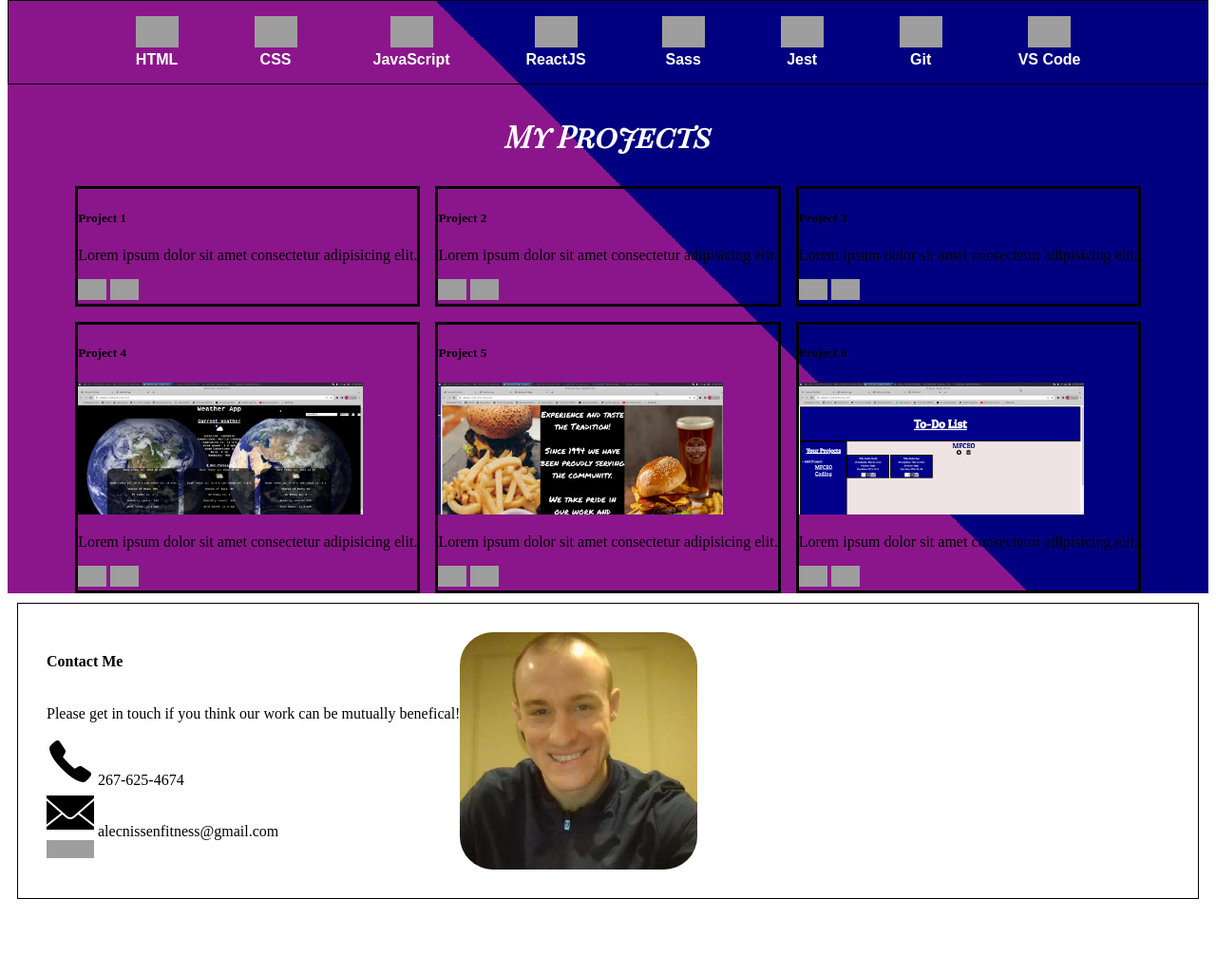
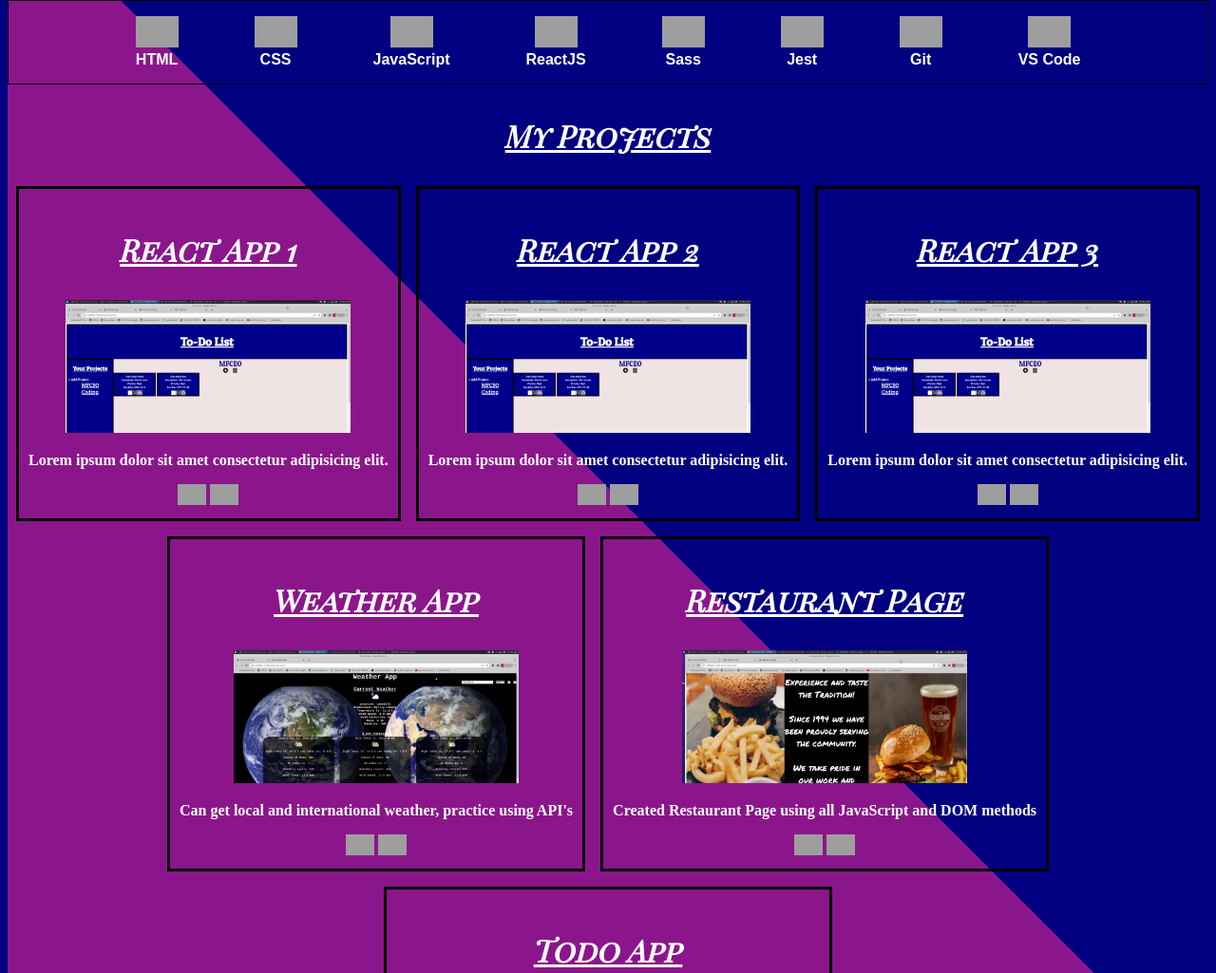
Before and after one commit to alecnissen/Personal-Portfolio-1, a plain HTML site: page index.html in a window 1280 px wide. Shown: the part 1139-2164 px from the top of the page at 95% size. Before the commit the page ends 2096 px from the top, so only its background shows below. Drawn offline with Linux system fonts and the light colour scheme; grey boxes are pictures that could not be loaded.

Commit message:
began adding in project cards including screenshot of old projects and editing text within the project cards, now going back to fix header layout, I want to try to possibly have description/header text on left and profile picture on right, saving work before starting

```diff
--- a/index.html
+++ b/index.html
@@ -28,7 +28,7 @@
 
     <main>
 
-        <h3>My Skills</h3>
+        <h3 class="my-skills-header">My Skills</h3>
         <div class="skills-list">
             <ul>
                 <li>Team Player</li>
@@ -80,10 +80,11 @@
 
     </div>
 
-        <h3>My Projects</h3>
+        <h3 class="my-projects-header-main">My Projects</h3>
         <div class="projects-section-container">
             <div class="project-1-card project-cards">
-                <h5>Project 1</h5>
+                <h3>React App 1</h3>
+                <img src="Images/todo-list-preview-test.png" style="width: 300px">
                 <p>Lorem ipsum dolor sit amet consectetur adipisicing elit.</p>
             <img src="https://cdn.jsdelivr.net/gh/devicons/devicon/icons/devicon/devicon-original.svg" / width="30px">
             <img src="https://cdn.jsdelivr.net/gh/devicons/devicon/icons/github/github-original.svg" / width="30px">
@@ -91,39 +92,42 @@
 
             </div>
             <div class="project-2-card project-cards">
-                <h5>Project 2</h5>
+                <h3>React App 2</h3>
+                <img src="Images/todo-list-preview-test.png" style="width: 300px">
                 <p>Lorem ipsum dolor sit amet consectetur adipisicing elit.</p>
 
             <img src="https://cdn.jsdelivr.net/gh/devicons/devicon/icons/devicon/devicon-original.svg" / width="30px">
             <img src="https://cdn.jsdelivr.net/gh/devicons/devicon/icons/github/github-original.svg" / width="30px">
             </div>
             <div class="project-3-card project-cards">
-                <h5>Project 3</h5>
+                <h3>React App 3</h3>
+                <img src="Images/todo-list-preview-test.png" style="width: 300px">
                 <p>Lorem ipsum dolor sit amet consectetur adipisicing elit.</p>
 
             <img src="https://cdn.jsdelivr.net/gh/devicons/devicon/icons/devicon/devicon-original.svg" / width="30px">
             <img src="https://cdn.jsdelivr.net/gh/devicons/devicon/icons/github/github-original.svg" / width="30px">
             </div>
             <div class="project-4-card project-cards">
-                <h5>Project 4</h5>
+                <!-- <h5>Weather App</h5> -->
+                <h3>Weather App</h3>
                 <img src="Images/weather-app-preview-test.png" style="width: 300px">
-                <p>Lorem ipsum dolor sit amet consectetur adipisicing elit.</p>
+                <p>Can get local and international weather, practice using API's</p>
 
             <img src="https://cdn.jsdelivr.net/gh/devicons/devicon/icons/devicon/devicon-original.svg" / width="30px">
             <img src="https://cdn.jsdelivr.net/gh/devicons/devicon/icons/github/github-original.svg" / width="30px">
             </div>
             <div class="project-5-card project-cards">
-                <h5>Project 5</h5>
+                <h3>Restaurant Page</h3>
                 <img src="Images/Rest-page-site-preview.png" style="width: 300px">
-                <p>Lorem ipsum dolor sit amet consectetur adipisicing elit.</p>
+                <p>Created Restaurant Page using all JavaScript and DOM methods</p>
 
             <img src="https://cdn.jsdelivr.net/gh/devicons/devicon/icons/devicon/devicon-original.svg" / width="30px">
             <img src="https://cdn.jsdelivr.net/gh/devicons/devicon/icons/github/github-original.svg" / width="30px">
             </div>
             <div class="project-6-card project-cards">
-                <h5>Project 6</h5>
+                <h3>Todo App</h3>
                 <img src="Images/todo-list-preview-test.png" style="width: 300px">
-                <p>Lorem ipsum dolor sit amet consectetur adipisicing elit.</p>
+                <p>Todo App made using JavaScript modules, also used local storage</p>
 
             <img src="https://cdn.jsdelivr.net/gh/devicons/devicon/icons/devicon/devicon-original.svg" / width="30px">
             <img src="https://cdn.jsdelivr.net/gh/devicons/devicon/icons/github/github-original.svg" / width="30px">
--- a/styles.css
+++ b/styles.css
@@ -13,7 +13,9 @@ max-width: 30px */
 
 @import url('https://fonts.googleapis.com/css2?family=Playfair+Display+SC:ital@1&display=swap');
 
-
+body {
+    background-color: navy;
+}
 
 .header-flex-container {
     display: flex;
@@ -38,6 +40,7 @@ max-width: 30px */
 } */
 
 .about-me-text-container {
+    /* display: flex; */
     text-align: center;
     padding: 25px;
     /* margin: 30px; */
@@ -133,6 +136,11 @@ main h3 {
     font-size: clamp(1.3rem, 1vw, 0.5rem);
 }
 
+.my-projects-header-main,
+.my-skills-header {
+    text-decoration: underline;
+}
+
 .projects-section-container {
     display: flex;
     justify-content: center;
@@ -141,8 +149,16 @@ main h3 {
 }
 
 .project-cards {
-    /* width: 220px; */
+    /* width: 600px; */
     border: 3px solid black;
+    text-align: center;
+    color: white;
+    font-weight: bold;
+    padding: 10px;
+}
+
+.project-cards h3 {
+    text-decoration: underline;
 }
 
 footer {
```
Also changed, not shown: main.js (+11 -0 lines).
